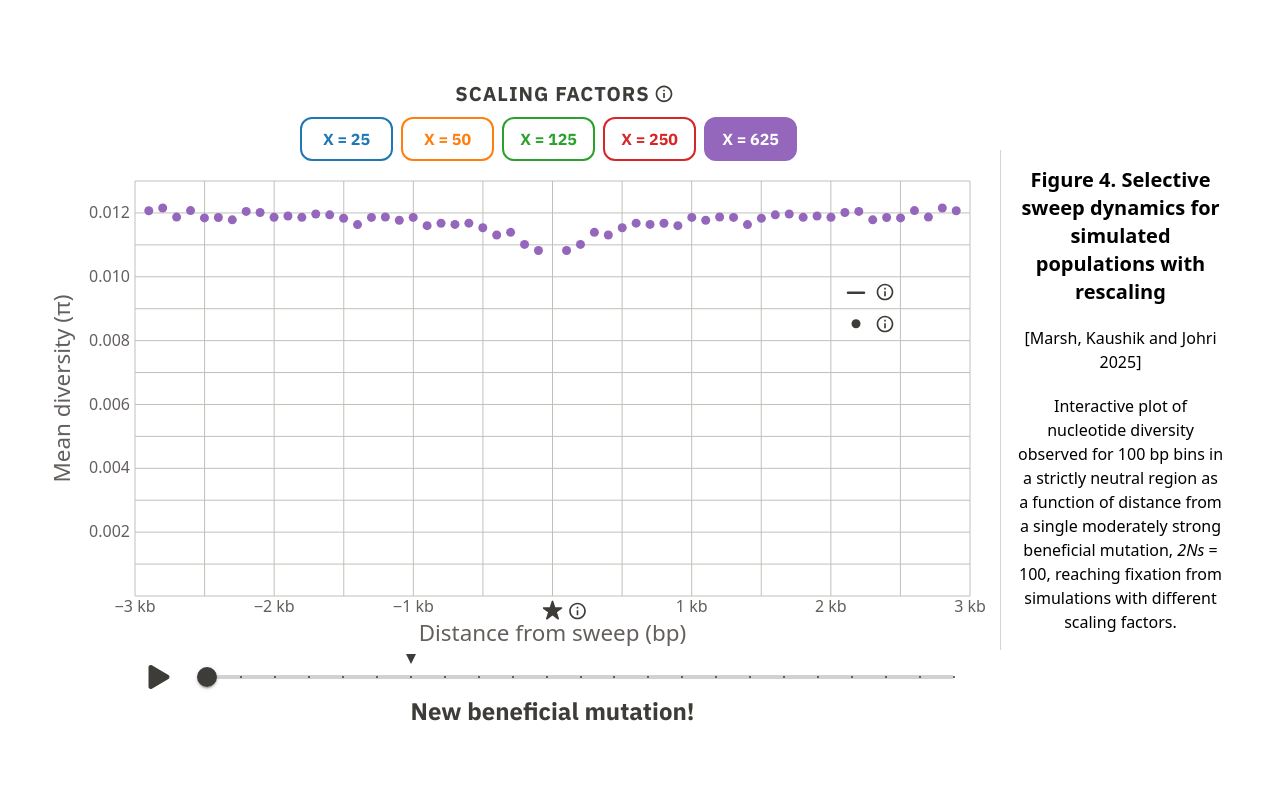
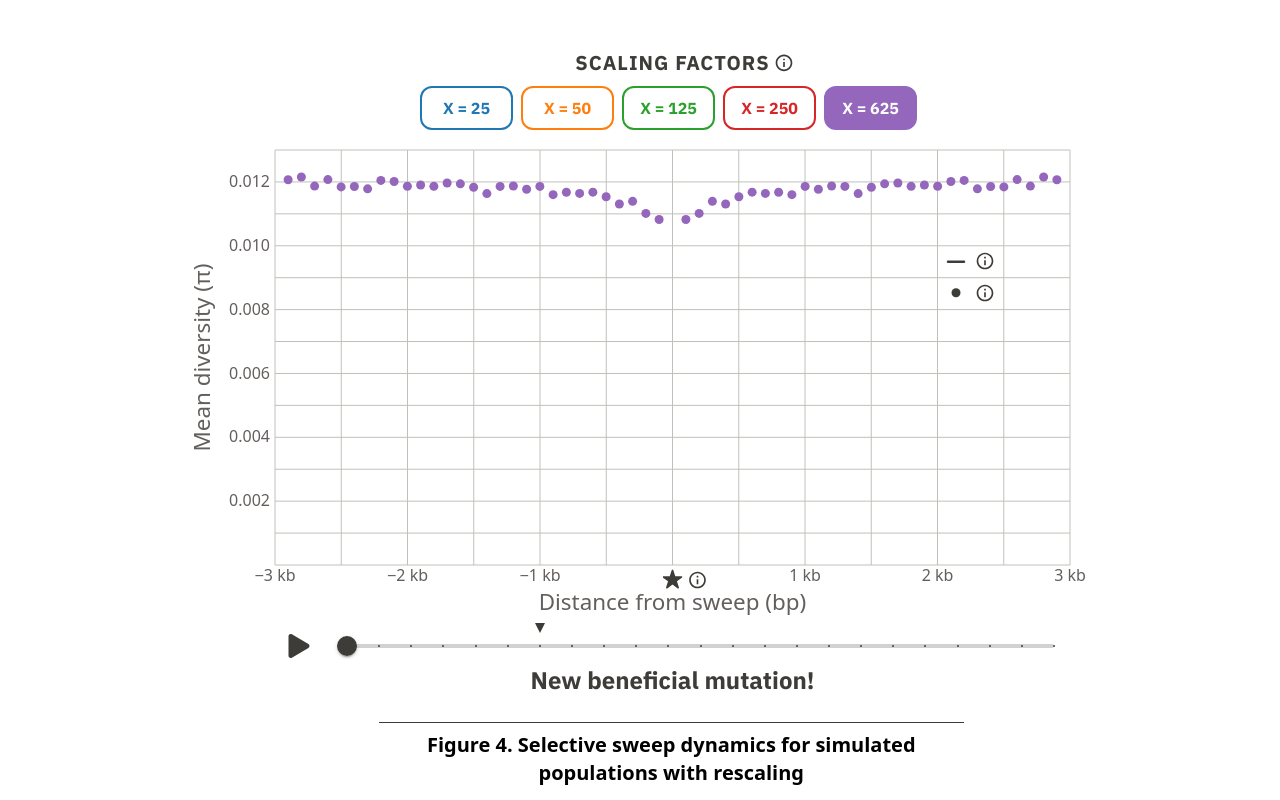
Before and after one commit to jacobimarsh/SweepRecov, a React (Vite) app: page / in a window 1280 px wide. Built offline with nearby package versions, Linux system fonts and the light colour scheme.

Commit message:
Media queries and alignment

```diff
--- a/src/App.css
+++ b/src/App.css
@@ -77,3 +77,10 @@ label {
 .MuiTooltip-arrow {
   color: #3e3c38 !important;
 }
+
+@media (min-height: 740px) {
+  .vertical-center-when-short {
+    align-items: center !important;
+    justify-content: center !important;
+  }
+}
--- a/src/App.jsx
+++ b/src/App.jsx
@@ -23,14 +23,17 @@ const App = () => {
   }
 
   return (
-    <div className="h-screen overflow-y-auto p-10">
-      <div className="flex items-center h-full justify-center">
-        <div>
+    <div className="h-screen overflow-auto p-10">
+      <div className="flex items-center [@media(min-height:955px)]:h-full justify-center flex-row max-[1340px]:flex-col">
+        <div className="Figure">
           <Legend {...legendProps} />
           <Chart axesProps={chartAxesProps} marksProps={chartMarksProps} lineProps={chartLineProps} />
           <Controls {...controlsProps} />
         </div>
-        <Description />
+        {/* When the screen is less than 1340px, move Description 100px to the right */}
+        <div className="max-[1340px]:ml-[95px]">
+          <Description />
+        </div>
       </div>
     </div>
   );
--- a/src/components/Description.jsx
+++ b/src/components/Description.jsx
@@ -2,7 +2,14 @@ import React from "react";
 
 const Description = () => {
   return (
-    <div className="p-4 border-l border-gray-300 flex flex-col items-center justify-center text-center max-w-[47rem] w-full">
+    <div className="relative p-4 flex flex-col items-center justify-center w-[95%] text-center max-w-[650px]">
+      {/* Vertical separator for wide screens, centered vertically and 80% tall */}
+      <div className="block max-[1340px]:hidden absolute left-[-3px] top-1/2 transform -translate-y-1/2 h-[90%] w-[1px] border-l border-[#3e3c38]" />
+      {/* Horizontal separator for narrow screens with extra vertical padding */}
+      <div className="hidden max-[1340px]:block w-full py-2">
+        <div className="w-full h-[1px] border-t border-[#3e3c38]" />
+      </div>
+      <div className="relative z-10">
         <h2 className="text-xl font-bold">
           Figure 4. Selective sweep dynamics for simulated populations with rescaling
         </h2>
@@ -11,6 +18,7 @@ const Description = () => {
           Interactive plot of nucleotide diversity observed for 100 bp bins in a strictly neutral region as a function of distance from a single moderately strong beneficial mutation, <em>2Ns</em> = 100, reaching fixation from simulations with different scaling factors.
         </p>
       </div>
+    </div>
   );
 };
 
--- /dev/null
+++ b/src/components/SeparatorLine.jsx
@@ -0,0 +1,14 @@
+import React from "react";
+
+const SeparatorLine = () => {
+  return (
+    <>
+      {/* Vertical line for wide screens */}
+      <div className="block max-[1340px]:hidden absolute left-0 top-0 h-full w-[1px] border-l border-[#3e3c38]" />
+      {/* Horizontal line for narrow screens */}
+      <div className="hidden max-[1340px]:block w-full h-[1px] border-t border-[#3e3c38] max-[1340px]:py-8" />
+    </>
+  );
+};
+
+export default SeparatorLine;
--- a/src/components/Tooltips/StarTooltip.jsx
+++ b/src/components/Tooltips/StarTooltip.jsx
@@ -11,7 +11,7 @@ const StarTooltip = () => {
     position: "absolute",
     left: 525,
     top: 436,
-    transform: "translateX(-22.5px)",
+    transform: "translateX(-42.5px)", // Check when changing marginLeft
     zIndex: 1000,
     display: "flex",
     alignItems: "center",
--- a/src/components/Tooltips/TooltipLegend.jsx
+++ b/src/components/Tooltips/TooltipLegend.jsx
@@ -7,7 +7,7 @@ import TooltipMarks from "./TooltipMarks"; // Import the TooltipMarks component
 const extraHoverArea = 35; // Adjust extra hover area in px
 const iconWidth = 24;
 const totalWidth = extraHoverArea + iconWidth;
-const originalLeft = 833; // Original absolute position for the icon
+const originalLeft = 833 - 40; // Original absolute position for the icon
 
 const DotTooltip = () => {
   return (
--- a/src/components/Tooltips/TooltipMarks.jsx
+++ b/src/components/Tooltips/TooltipMarks.jsx
@@ -2,7 +2,7 @@ import React from "react";
 
 const TooltipMarks = () => {
   // Hardcoded absolute values for the mark and line
-  const circleX = 816;
+  const circleX = 816 - 40;
   const circleY = 162.8; // 143, the absolute y-position for the circle
   const circleRadius = 4.5;
   const circleFill = "#3e3c38";
--- a/src/components/UtilsScripts/GetProps.jsx
+++ b/src/components/UtilsScripts/GetProps.jsx
@@ -2,7 +2,7 @@ import { useState } from "react";
 import { scaleOrdinal, format, scaleLinear } from "d3";
 import useAutoPlay from "../ControlsScripts/useAutoPlay";
 
-const width = 960;
+const width = 920;
 const height = 500;
 const margin = { top: 20, right: 30, bottom: 65, left: 95 };
 const xAxisLabelOffset = 45;
```
Lines whose indentation alone changed are shown as unchanged.
